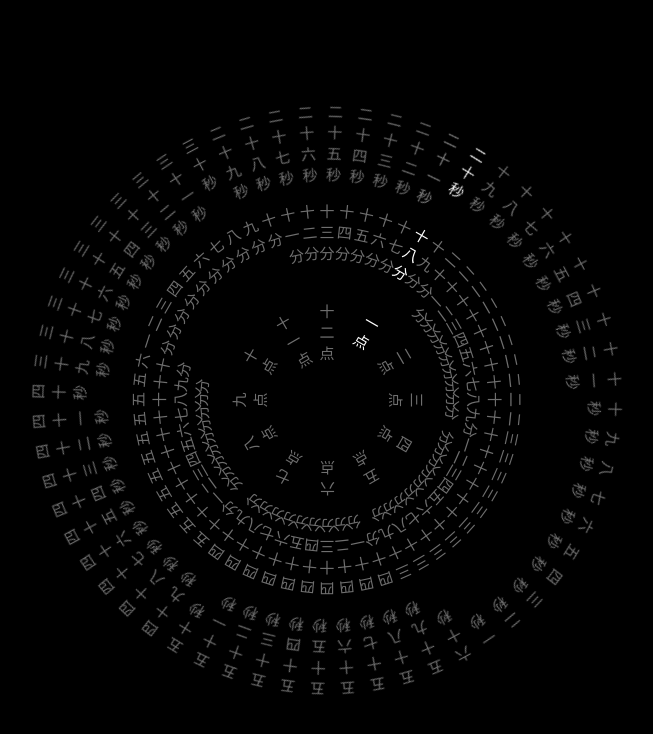
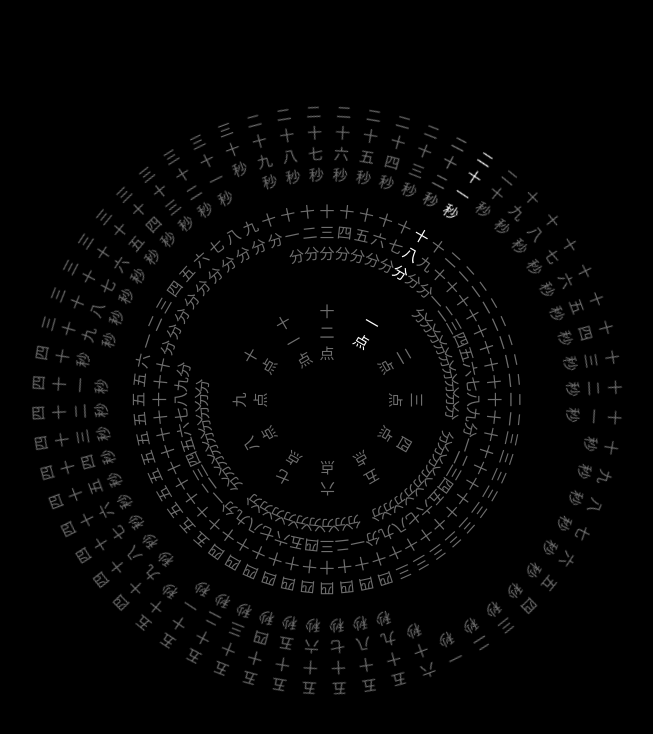
Before and after one commit to Awenc/WordsClock, a plain HTML site: page index.html in a window 1280 px wide. Shown: the whole page, without its empty margins (313-966 px from the left). Drawn offline with Linux system fonts and the light colour scheme.

Commit message:
修改setinterval 会导致延迟一秒执行,过一分钟延时问题

```diff
--- a/index.html
+++ b/index.html
@@ -52,7 +52,7 @@
         margin-left:-200px;
         top:50%;
         margin-top:-200px;
-        transition: 0.5s;
+        transition: 0.3s;
     }
     .Minue .text{
         height:200px;
@@ -65,7 +65,7 @@
         margin-left:-300px;
         top:50%;
         margin-top:-300px;
-        transition: 0.5s;
+        transition: 0.3s;
         /* transform: rotate(10deg); */
     }
     .Second .text{
@@ -92,7 +92,7 @@
     let date = new Date();
     let nowHours = (date.getHours()>12 ?date.getHours()-12:date.getHours())-1 ;
     let nowMinue = (date.getMinutes()-1);
-    let nowSecond = (date.getSeconds()-1);
+    let nowSecond = (date.getSeconds());
 
     //初始旋转角度
     let initialSecondAngle = (360/Hours*(nowHours+1)-360/Second*(Second-nowSecond-1));
@@ -101,15 +101,15 @@
     setInterval(()=>{
         //过一秒旋转
         $(".Second .text").eq(nowSecond).css({"color":"rgb(111,111,111)"});
-        if(nowSecond<60){
+        if(nowSecond<59){
             nowSecond++;
-            initialSecondAngle +=360/Second;
+
         }else{
             nowSecond=0;
             $(".Minue .text").eq(nowMinue).css({"color":"rgb(111,111,111)"});
             nowMinue++;
         }
-
+        initialSecondAngle +=360/Second;
         ChangeView();
     },1000)
 
```
Also changed, not shown: 1 other file.
